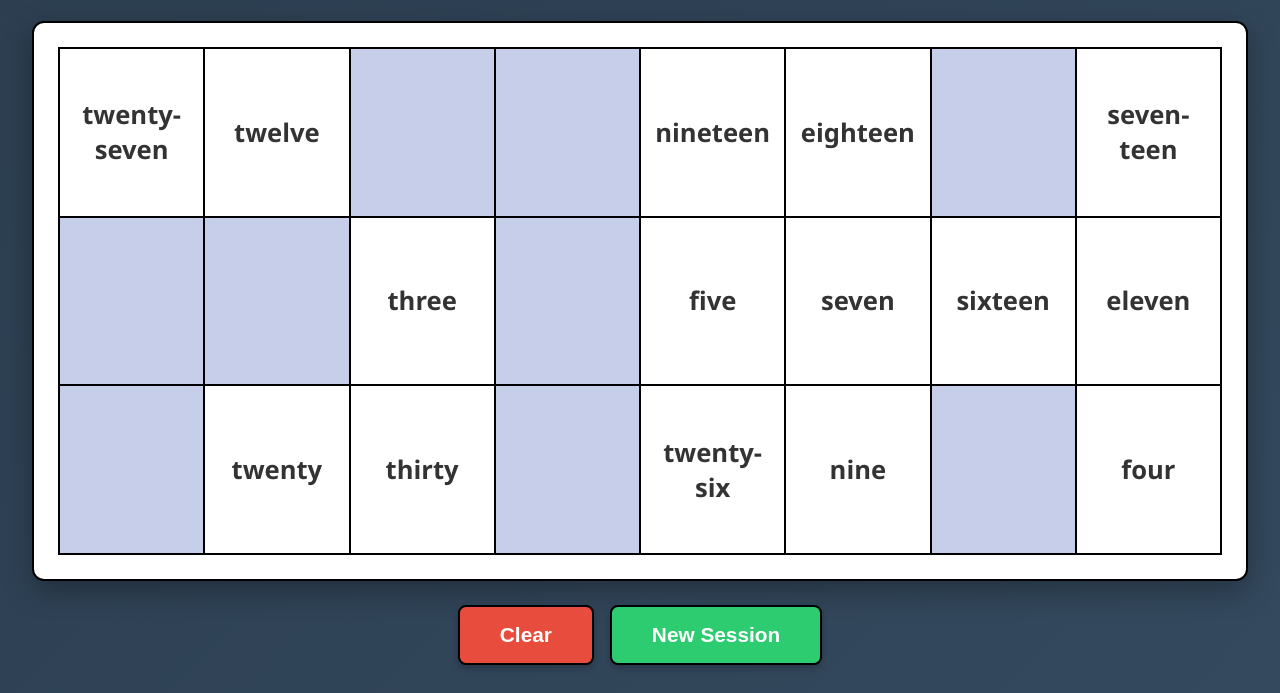
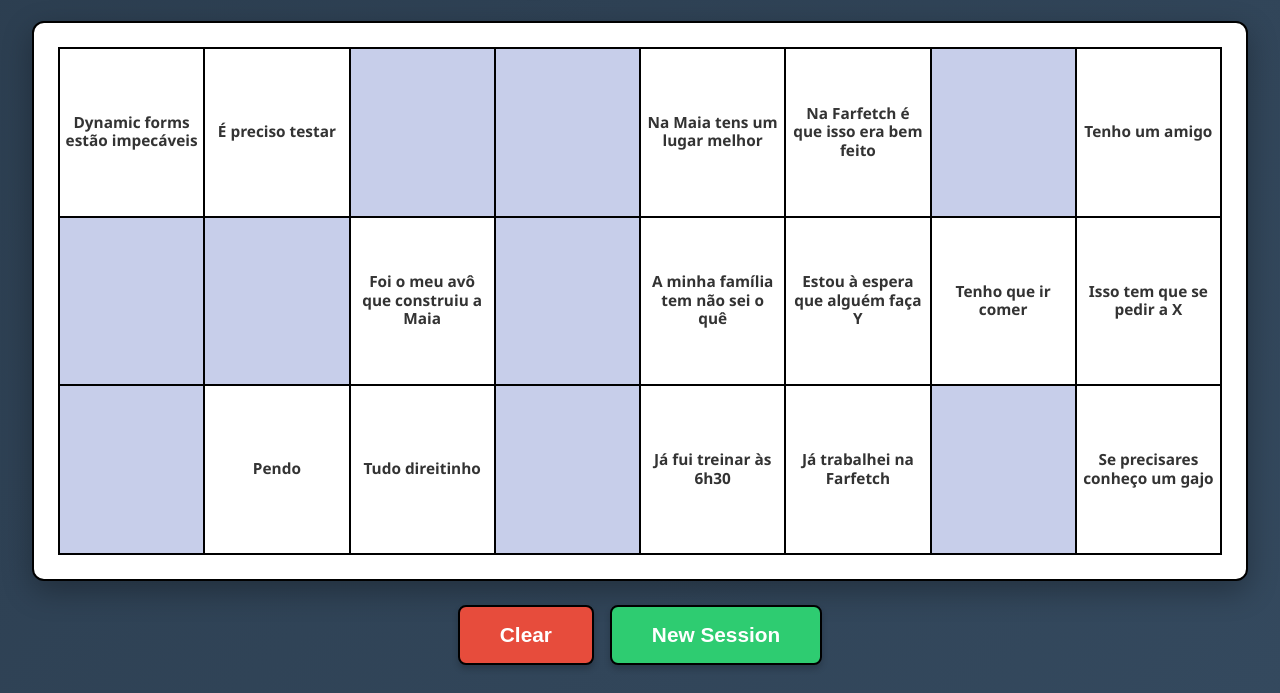
Before and after one commit to augustojsoares/bingo, a plain HTML site: page index.html in a window 1280 px wide. Shown: the part 107-800 px from the top of the page. Drawn offline with Linux system fonts and the light colour scheme.

Commit message:
bingo options

```diff
--- a/index.html
+++ b/index.html
@@ -58,15 +58,16 @@
             display: flex;
             align-items: center;
             justify-content: center;
-            font-size: clamp(0.9rem, 2vw, 1.8rem);
+            font-size: clamp(0.7rem, 1.2vw, 1.2rem);
             font-weight: 600;
             cursor: pointer;
             user-select: none;
             transition: all 0.2s ease;
-            padding: 0.5rem;
+            padding: 0.3rem;
             text-align: center;
-            word-wrap: break-word;
-            hyphens: auto;
+            word-break: keep-all;
+            overflow-wrap: normal;
+            line-height: 1.2;
         }
 
         .cell.filled {
@@ -238,11 +239,29 @@
         const COLS = 8;
         const FILLED_PER_ROW = 5;
         const PLACEHOLDER_CONTENT = [
-            "one", "two", "three", "four", "five", "six", "seven", "eight", "nine", "ten",
-            "eleven", "twelve", "thirteen", "fourteen", "fifteen", "sixteen", "seventeen",
-            "eighteen", "nineteen", "twenty", "twenty-one", "twenty-two", "twenty-three",
-            "twenty-four", "twenty-five", "twenty-six", "twenty-seven", "twenty-eight",
-            "twenty-nine", "thirty"
+            "Só falta QA",
+            "É preciso cuidado com os edge cases!!!",
+            "É preciso testar",
+            "Tudo direitinho",
+            "Pendo",
+            "Tenho que ir comer",
+            "Não posso, tenho treino/ginásio",
+            "Já fui treinar às 6h30",
+            "Já trabalhei na Farfetch",
+            "Na Farfetch é que isso era bem feito",
+            "A minha namorada trabalha na Farfetch",
+            "Tenho um amigo ",
+            "Dynamic forms estão impecáveis",
+            "Se precisares conheço um gajo",
+            "Isso tem que se pedir a X",
+            "Restaurante / bar / viagem a que fui é incrível, tens que experimentar",
+            "Na Maia tens um lugar melhor",
+            "A minha família tem não sei o quê",
+            "Foi o meu avô que construiu a Maia",
+            "Estou à espera que alguém faça Y",
+            "Estive a fazer os testes de integração",
+            "Então, não consegues arranjar uma horinha por dia para treinar?",
+            "Quando é que vêem para o Padle?"
         ];
 
         const PASTEL_COLORS = [
```
